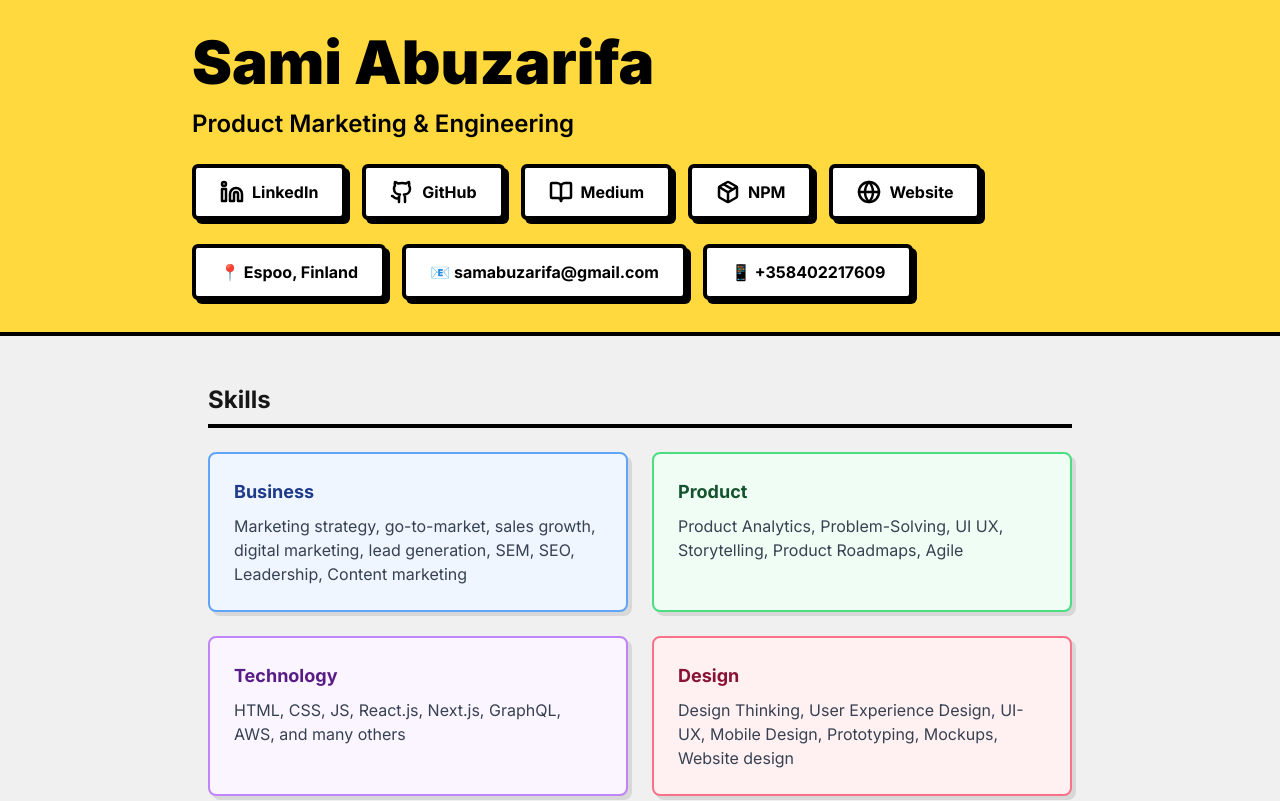
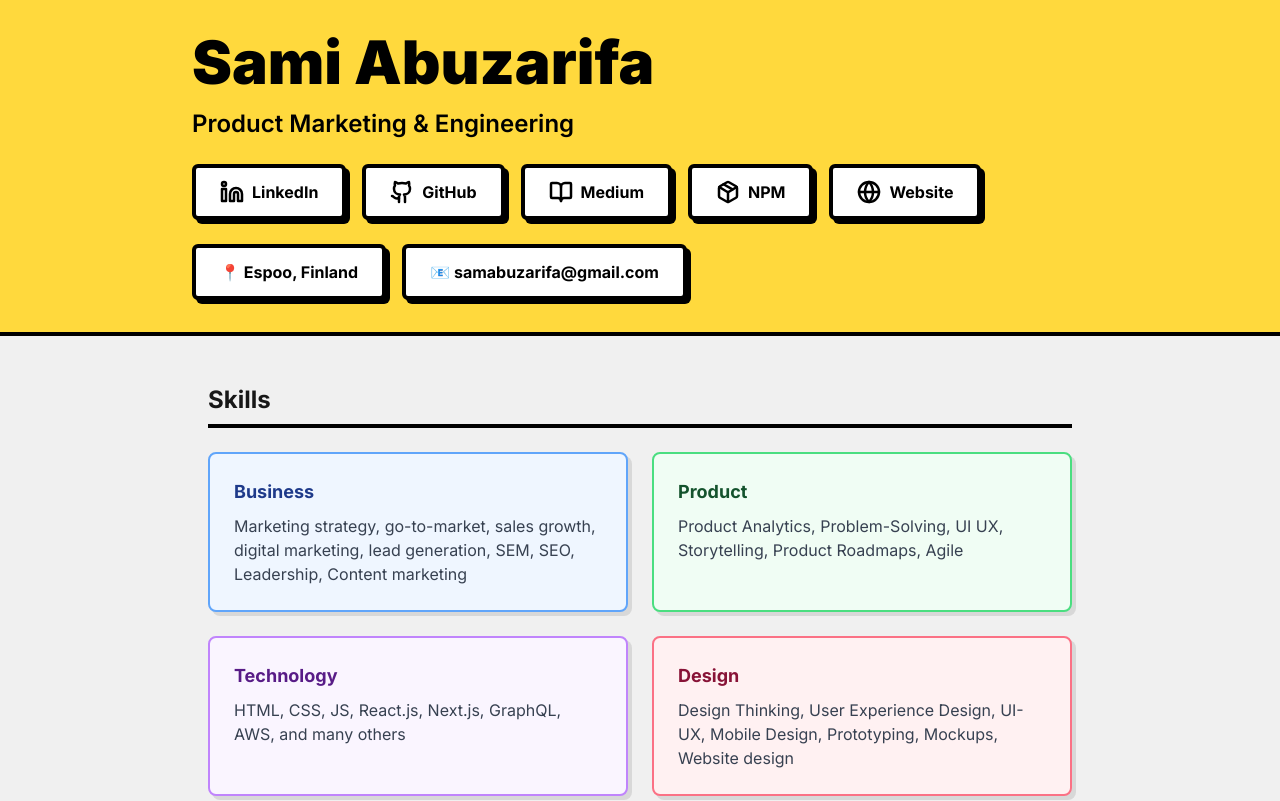
Before and after one commit to samizar/web-resume, a Next.js app: page / in a window 1280 px wide. Shown: the top 801 px of the page. Built offline with nearby package versions, Linux system fonts and the light colour scheme.

Commit message:
fixed contact info

```diff
--- a/src/components/sections/Hero.tsx
+++ b/src/components/sections/Hero.tsx
@@ -64,10 +64,6 @@ export default function Hero() {
                         shadow-[4px_4px_0px_0px_rgba(0,0,0,1)] text-black font-bold">
             📧 samabuzarifa@gmail.com
           </div>
-          <div className="flex items-center gap-2 px-6 py-3 bg-white border-4 border-black rounded-md
-                        shadow-[4px_4px_0px_0px_rgba(0,0,0,1)] text-black font-bold">
-            📱 +358402217609
-          </div>
         </div>
       </div>
     </div>
```
Also changed, not shown: src/components/sections/Footer.tsx (line endings or trailing spaces).
